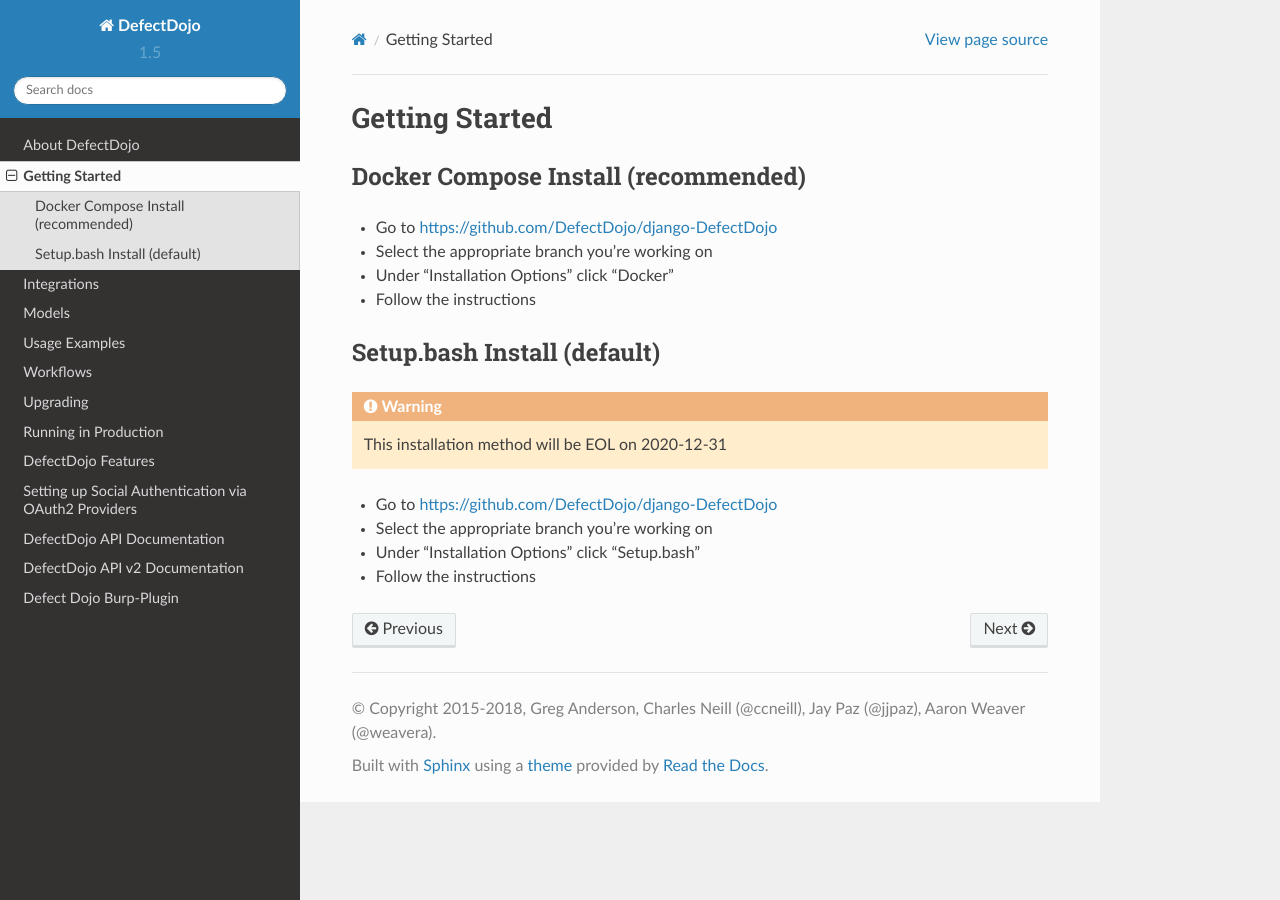
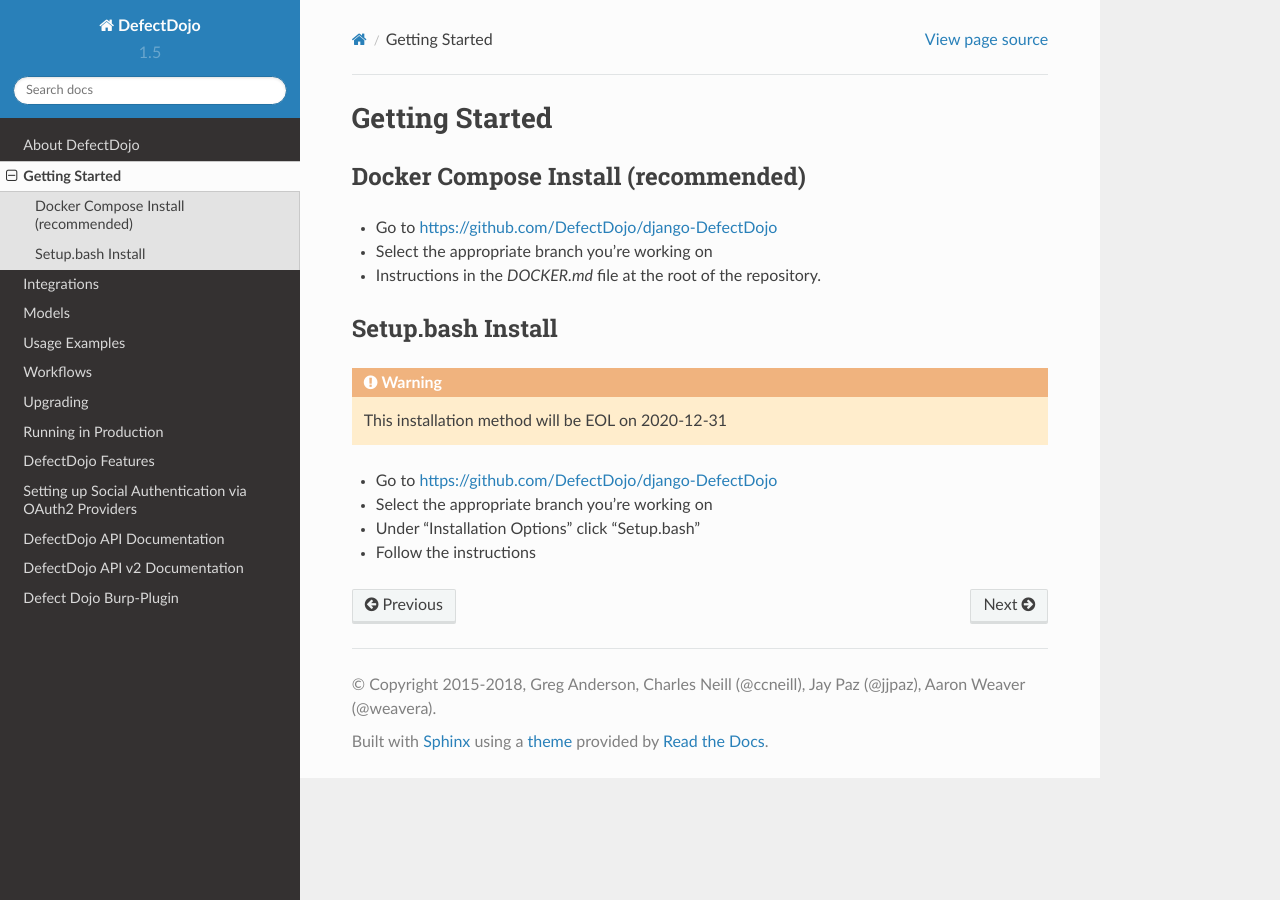
Before and after one commit to DefectDojo/Documentation, a Sphinx documentation site: the page built from docs/getting-started.rst, in a window 1280 px wide. Built offline with Sphinx 7.4.7 and the Read the Docs theme 2.0.0, drawn with Linux system fonts in a browser that asks for light colours.

Commit message:
modified docker instructions

```diff
--- a/docs/getting-started.rst
+++ b/docs/getting-started.rst
@@ -5,11 +5,10 @@
 ************************************
 * Go to https://github.com/DefectDojo/django-DefectDojo
 * Select the appropriate branch you're working on
-* Under "Installation Options" click "Docker"
-* Follow the instructions
+* Instructions in the `DOCKER.md` file at the root of the repository.
 
-Setup.bash Install (default)
-****************************
+Setup.bash Install
+******************
 .. warning::
    This installation method will be EOL on 2020-12-31
 
```
